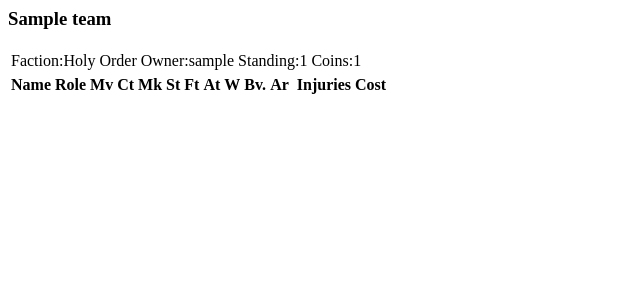
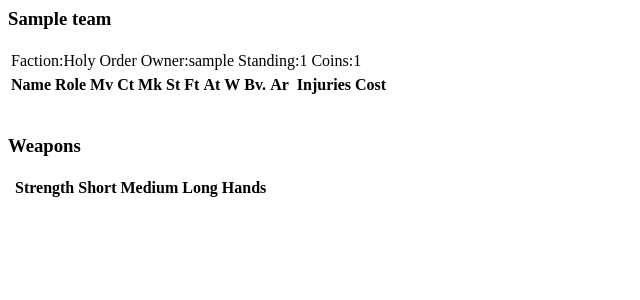
Before and after one commit to qu0zl/UOTD, a Django app: page /team/1/print/ in a window 1280 px wide. Shown: the top 300 px of the page, without its empty margins (0-640 px from the left). Run offline with Django 3.2, Linux system fonts and the light colour scheme; data comes from the database, SQL or seed files in the repository; tables that the repository leaves empty hold one stand-in row (values such as "Sample post"); lists and menus that the app fills with data are empty; parts of the project's set-up code (start-up, migrations or seed data) failed here and were passed over; some libraries are stand-ins or nearby versions.

Commit message:
List carried weapons and their stats on the print view page.

```diff
--- a/apps/eotd/models.py
+++ b/apps/eotd/models.py
@@ -84,10 +84,10 @@ STAT_CHOICES = (
 )
 
 WEAPON_STRENGTH_CHOICES = (
-    (-11, _("Model's Strength - 1")),
-    (-2, _("Model's Strength + 2")),
-    (-1, _("Model's Strength + 1")),
-    (0, _("Model's Strength")),
+    (-11, _("Model Strength - 1")),
+    (-2, _("Model Strength + 2")),
+    (-1, _("Model Strength + 1")),
+    (0, _("Model Strength")),
     (1,  _('1')),
     (2,  _('2')),
     (3,  _('3')),
@@ -196,6 +196,11 @@ class Weapon(models.Model):
     mediumRange = models.SmallIntegerField(default=0, blank=True)
     longRange = models.SmallIntegerField(default=0, blank=True)
     strength = models.SmallIntegerField(choices=WEAPON_STRENGTH_CHOICES, default=5)
+    def strengthString(self):
+        for x,y in WEAPON_STRENGTH_CHOICES:
+            if x == self.strength:
+                return unicode(y)
+        return ''
 
 class Faction(models.Model):
     GOOD=1
@@ -577,6 +582,15 @@ class Team(models.Model):
     def deadUnits(self):
         nonRetired = Unit.objects.filter(team=self).exclude(~models.Q(retiredTime=None))
         return [x for x in nonRetired if x.isDead]
+    # List of weapons carried by active units
+    @property
+    def activeWeapons(self):
+        weapons = set()
+        for unit in self.activeUnits:
+            for weapon in unit.weapons:
+                if weapon.weapon:
+                    weapons.add(weapon)
+        return weapons
 
 class NewTeamForm(forms.ModelForm):
     campaignID = forms.IntegerField(label="", widget=forms.HiddenInput(), required=False)
--- a/templates/eotd/team_print.html
+++ b/templates/eotd/team_print.html
@@ -57,3 +57,31 @@
     {% endfor %}
     </tbody>
 </table>
+<div style="height:20px;"></div>
+<h3>{% trans 'Weapons' %}</h3>
+<table>
+    <thead>
+        <th></th>
+        <th>Strength</th>
+        <th>Short</th>
+        <th>Medium</th>
+        <th>Long</th>
+        <th>Hands</th>
+    </thead>
+    <tbody>
+        {% for weapon in team.activeWeapons %}
+        {% if forloop.counter|divisibleby:"2" %}
+        <tr>
+        {% else %}
+        <tr class="shade">
+        {% endif %}
+            <td>{{weapon.name}}</td>
+            <td>{{weapon.strengthString}}</td>
+            <td>{{weapon.shortRange}}</td>
+            <td>{{weapon.mediumRange}}</td>
+            <td>{{weapon.longRange}}</td>
+            <td>{{weapon.hands}}</td>
+        </tr>
+        {% endfor %}
+    </tbody>
+</table>
```
